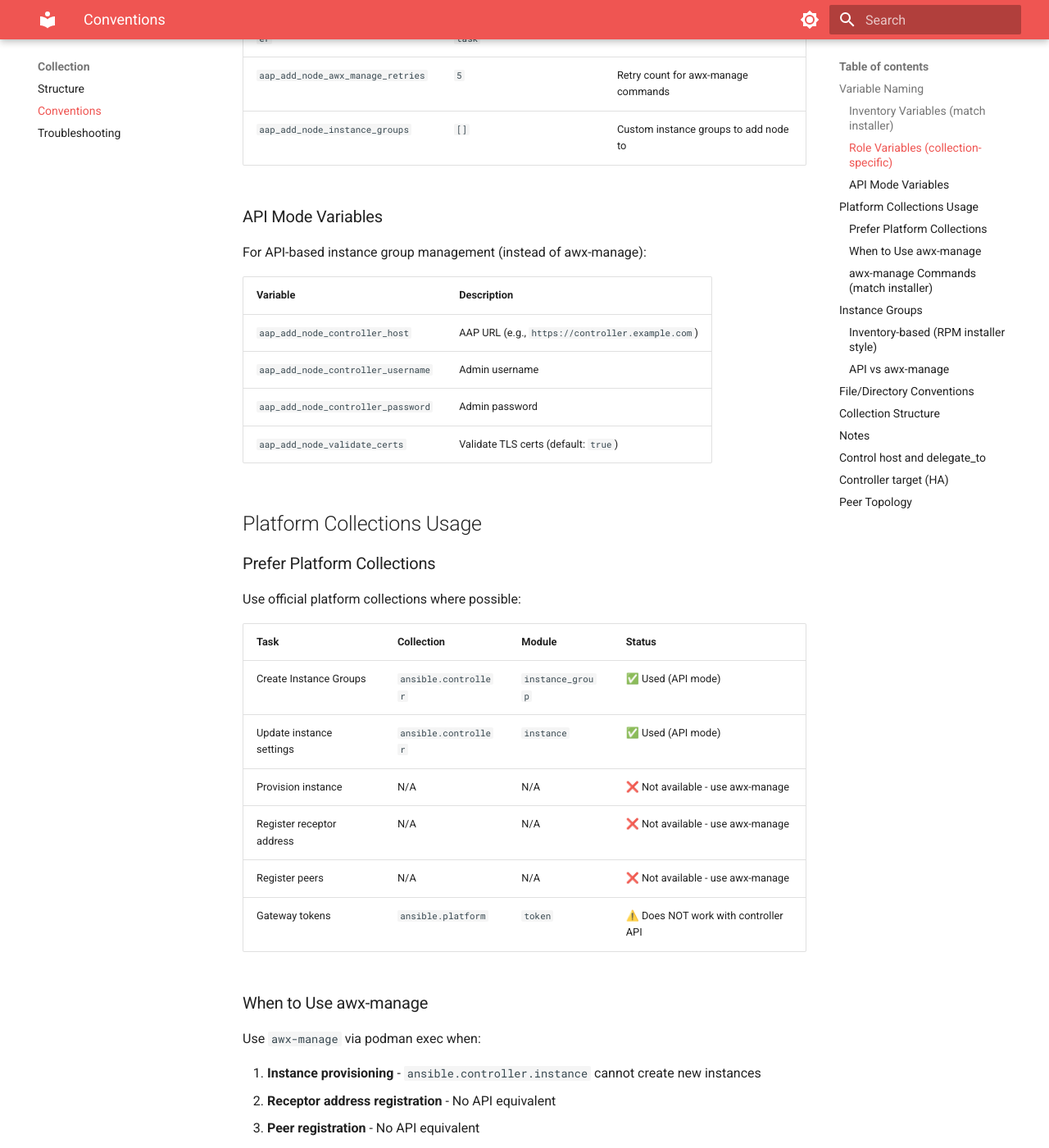
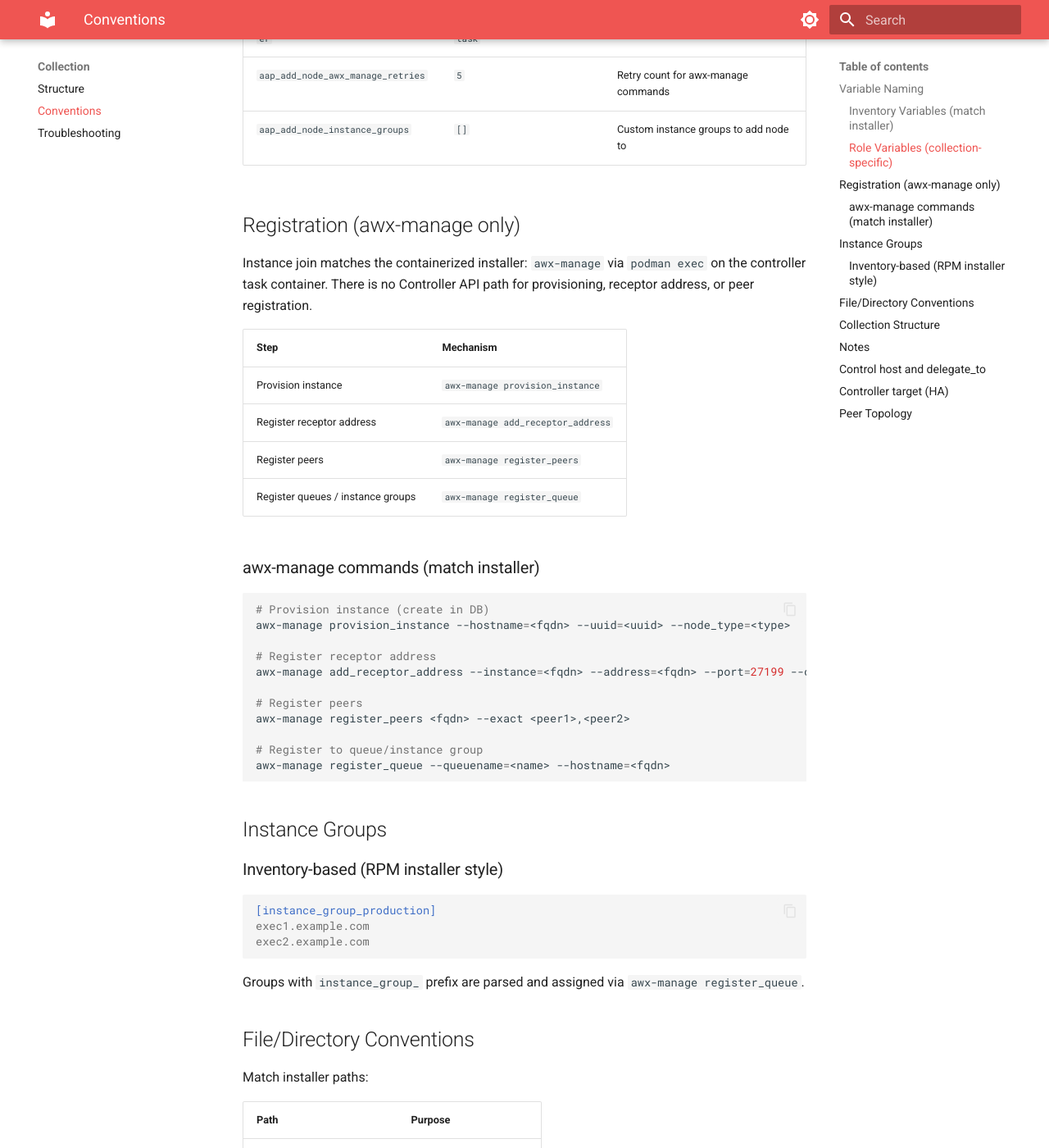
Before and after one commit to RedHatOfficial/aap-containerized-add-node, an MkDocs documentation site: the page built from docs_site/collection/CONVENTIONS.md, in a window 1280 px wide and 1400 px high, scrolled down 999 px. Shown: the whole window at 82% size. Built offline with MkDocs 1.6.1 and Material for MkDocs 9.7.7, drawn with Linux system fonts in a browser that asks for light colours; some of the changed text lies outside the part shown.

Commit message:
refactor(register_instance): drop optional Controller API paths
Remove instance_groups_api and instance_api_update tasks so instance
join always uses awx-manage, matching the containerized installer.

Co-authored-by: Cursor <cursoragent@cursor.com>

````diff
--- a/docs_site/collection/CONVENTIONS.md
+++ b/docs_site/collection/CONVENTIONS.md
@@ -32,42 +32,20 @@ Variables specific to this collection use `aap_add_node_` prefix to avoid confli
 | `aap_add_node_awx_manage_retries` | `5` | Retry count for awx-manage commands |
 | `aap_add_node_instance_groups` | `[]` | Custom instance groups to add node to |
 
-### API Mode Variables
+## Registration (awx-manage only)
 
-For API-based instance group management (instead of awx-manage):
+Instance join matches the containerized installer: `awx-manage` via `podman exec` on the
+controller task container. There is no Controller API path for provisioning, receptor address,
+or peer registration.
 
-| Variable | Description |
-|----------|-------------|
-| `aap_add_node_controller_host` | AAP URL (e.g., `https://controller.example.com`) |
-| `aap_add_node_controller_username` | Admin username |
-| `aap_add_node_controller_password` | Admin password |
-| `aap_add_node_validate_certs` | Validate TLS certs (default: `true`) |
+| Step | Mechanism |
+|------|-----------|
+| Provision instance | `awx-manage provision_instance` |
+| Register receptor address | `awx-manage add_receptor_address` |
+| Register peers | `awx-manage register_peers` |
+| Register queues / instance groups | `awx-manage register_queue` |
 
-## Platform Collections Usage
-
-### Prefer Platform Collections
-
-Use official platform collections where possible:
-
-| Task | Collection | Module | Status |
-|------|------------|--------|--------|
-| Create Instance Groups | `ansible.controller` | `instance_group` | ✅ Used (API mode) |
-| Update instance settings | `ansible.controller` | `instance` | ✅ Used (API mode) |
-| Provision instance | N/A | N/A | ❌ Not available - use awx-manage |
-| Register receptor address | N/A | N/A | ❌ Not available - use awx-manage |
-| Register peers | N/A | N/A | ❌ Not available - use awx-manage |
-| Gateway tokens | `ansible.platform` | `token` | ⚠️ Does NOT work with controller API |
-
-### When to Use awx-manage
-
-Use `awx-manage` via podman exec when:
-
-1. **Instance provisioning** - `ansible.controller.instance` cannot create new instances
-2. **Receptor address registration** - No API equivalent
-3. **Peer registration** - No API equivalent
-4. **No API credentials** - Running from controller without network API access
-
-### awx-manage Commands (match installer)
+### awx-manage commands (match installer)
 
 ```bash
 # Provision instance (create in DB)
@@ -93,14 +71,7 @@ exec1.example.com
 exec2.example.com
 ```
 
-Groups with `instance_group_` prefix are parsed and created automatically.
-
-### API vs awx-manage
-
-| Mode | When Used | Collection |
-|------|-----------|------------|
-| API | `aap_add_node_controller_host` + credentials set | `ansible.controller.instance_group` |
-| awx-manage | Default (no API credentials) | None (podman exec) |
+Groups with `instance_group_` prefix are parsed and assigned via `awx-manage register_queue`.
 
 ## File/Directory Conventions
 
@@ -131,8 +102,6 @@ redhat_official.aap_containerized_add_node/
 
 ## Notes
 
-- Gateway tokens (`ansible.platform.token`) do NOT work with controller API
-- Controller API requires basic auth or controller-specific OAuth tokens
 - Always test with `--check --diff` before full runs
 - Run `playbooks/preflight.yml` before add_node.yml in change windows
 
````
Also changed, not shown: docs/CONVENTIONS.md (+12 -43 lines), 4 other files.
